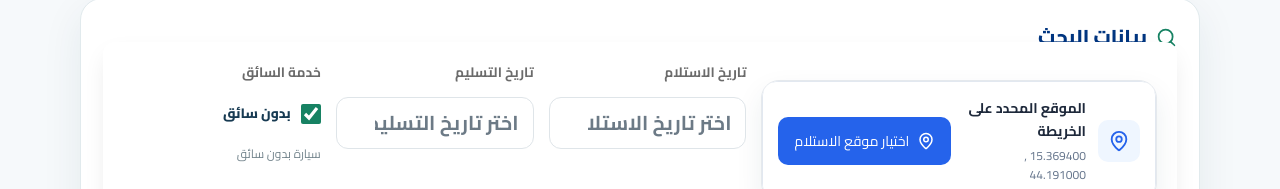
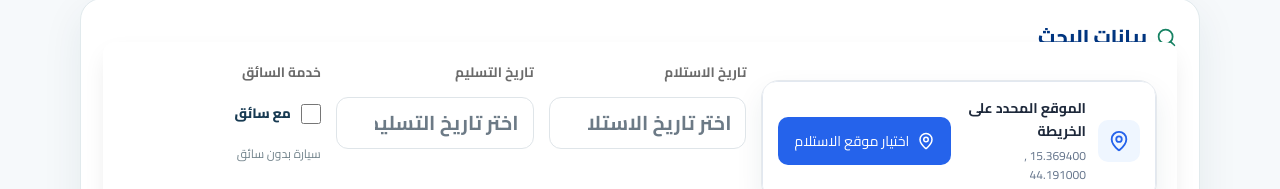
Before and after one commit to mhrmallfy726-alt/car-rental-system, a React (Vite) app in the folder frontend/: page /search in a window 1280 px wide. Shown: the part 412-601 px from the top of the page. Built offline with nearby package versions, Linux system fonts and the light colour scheme; no server answers.

Commit message:
fix: make checked driver option mean with driver

```diff
--- a/frontend/src/components/SearchFilter.jsx
+++ b/frontend/src/components/SearchFilter.jsx
@@ -64,14 +64,14 @@ radius: 10,
     <label style={{ display: 'flex', alignItems: 'center', gap: '10px', minHeight: '50px', cursor: 'pointer', fontWeight: 800, color: '#173a52' }}>
       <input
         type="checkbox"
-        checked={(searchParams.withDriver || 'false') === 'false'}
-        onChange={(e) => setSearchParams({ ...searchParams, withDriver: e.target.checked ? 'false' : 'true' })}
+        checked={(searchParams.withDriver || 'false') === 'true'}
+        onChange={(e) => setSearchParams({ ...searchParams, withDriver: e.target.checked ? 'true' : 'false' })}
         style={{ width: '20px', height: '20px', accentColor: '#178263', cursor: 'pointer' }}
       />
-      بدون سائق
+      مع سائق
     </label>
     <small style={{ color: '#74858d', fontSize: '12px' }}>
-      {(searchParams.withDriver || 'false') === 'false' ? 'سيارة بدون سائق' : 'سيارة مع سائق'}
+      {(searchParams.withDriver || 'false') === 'true' ? 'سيارة مع سائق' : 'سيارة بدون سائق'}
     </small>
   </div>
 
```
